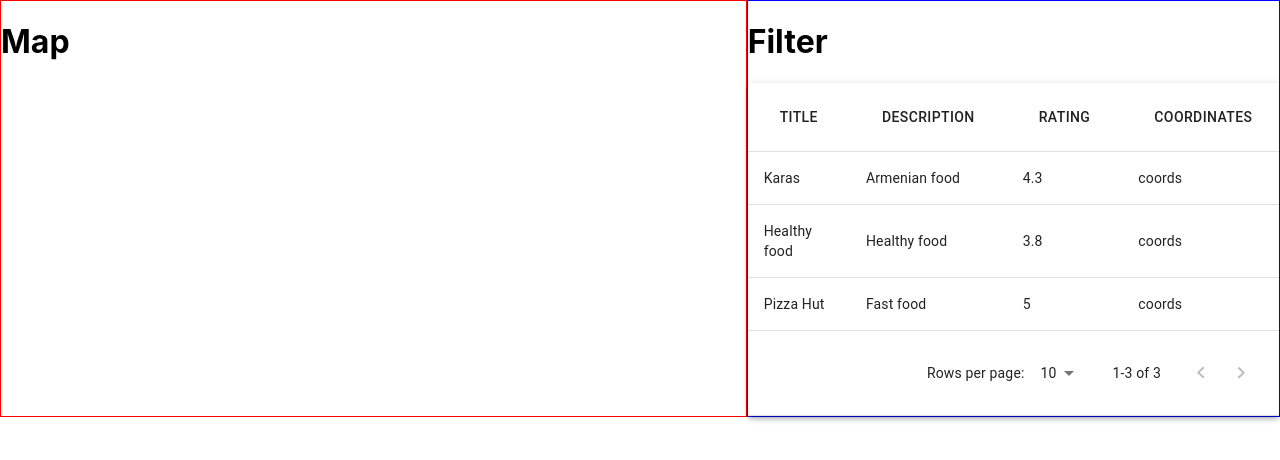
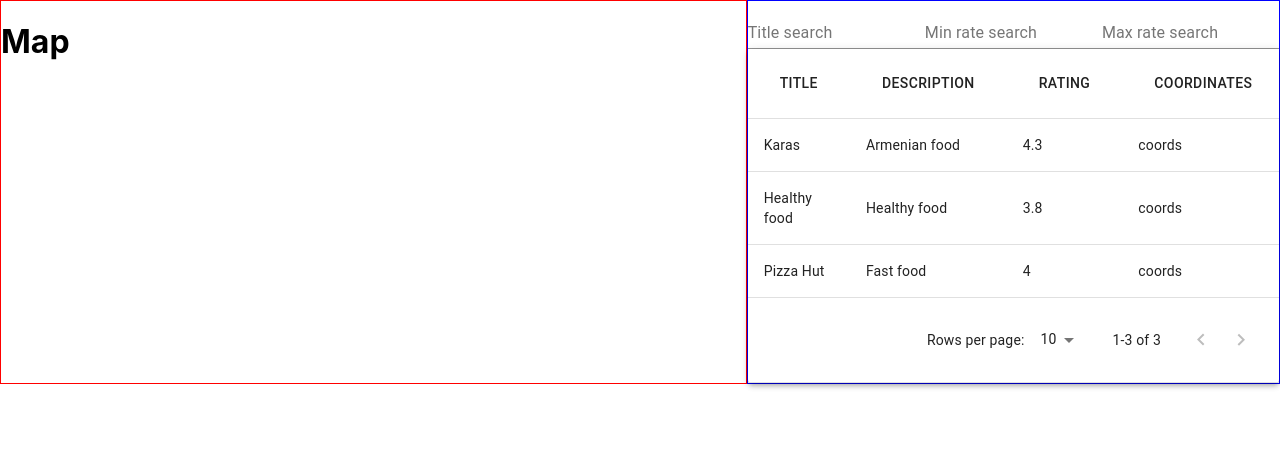
Before and after one commit to shaxulyan-hovhannes/mapbox-task-app, a React (Create React App) app: page / in a window 1280 px wide. Shown: the top 460 px of the page. Built offline with nearby package versions, Linux system fonts and the light colour scheme.

Commit message:
Filter restaurants

```diff
--- a/src/fake-data/restaurants/restaurants.js
+++ b/src/fake-data/restaurants/restaurants.js
@@ -15,7 +15,7 @@ export const restaurantsData = [
     {
         id: 3,
         title: 'Pizza Hut',
-        rating: 5,
+        rating: 4,
         description: 'Fast food'
     }
 ];
--- a/src/pages/mapbox/MapBox.jsx
+++ b/src/pages/mapbox/MapBox.jsx
@@ -2,6 +2,7 @@ import React from 'react';
 
 import Grid from '@material-ui/core/Grid';
 
+import RestaurantsFilter from "./components/restaurants/components/restaurants-filter/RestaurantsFilter";
 import RestaurantsList from "./components/restaurants/components/restaurants-list/RestaurantsList";
 
 import { useMapBox } from "./useMapBox";
@@ -20,7 +21,7 @@ function MapBox() {
             <Grid item xs={5} style={{
                 border: '1px solid blue',
             }}>
-                <h1>Filter</h1>
+                <RestaurantsFilter />
                 <RestaurantsList restaurants={restaurants}
                                  restaruantsData={restaruantsData}
                                  tableOptions={tableOptions}
--- /dev/null
+++ b/src/pages/mapbox/components/restaurants/components/restaurants-filter/RestaurantsFilter.jsx
@@ -0,0 +1,35 @@
+import React, { useState, useCallback } from 'react';
+
+import Grid from '@material-ui/core/Grid';
+import TextField from '@material-ui/core/TextField';
+
+import { useRestaurantsFilter } from "./useRestaurantsFilter";
+
+function RestaurantsFilter() {
+    const [ filters, setFilters ] = useState({
+        title: '',
+        min: '',
+        max: ''
+    });
+
+    useRestaurantsFilter(filters);
+
+  const handleChange = useCallback(field => event => setFilters({
+      ...filters,
+      [field]: event.target.value,
+  }), [filters]);
+
+    return <Grid container>
+        <Grid item xs={4}>
+            <TextField label="Title search" type="search" onChange={handleChange('title')} />
+        </Grid>
+        <Grid item xs={4}>
+            <TextField label="Min rate search" type="search" onChange={handleChange('min')} />
+        </Grid>
+        <Grid item xs={4}>
+            <TextField label="Max rate search" type="search" onChange={handleChange('max')} />
+        </Grid>
+    </Grid>
+}
+
+export default RestaurantsFilter;
--- /dev/null
+++ b/src/pages/mapbox/components/restaurants/components/restaurants-filter/useRestaurantsFilter.js
@@ -0,0 +1,14 @@
+import { useCallback, useEffect } from 'react';
+import {useDispatch} from "react-redux";
+
+import {filterRestaurants} from "../../../../../../store/restaurants/filter/actions";
+
+export function useRestaurantsFilter(filters) {
+    const dispatch = useDispatch();
+
+    const filterRestaurantsAction = useCallback(() => dispatch(filterRestaurants(filters)), [dispatch, filters]);
+
+    useEffect(() => {
+        filterRestaurantsAction(filters);
+    }, [filterRestaurantsAction, filters]);
+}
--- a/src/pages/mapbox/useMapBox.js
+++ b/src/pages/mapbox/useMapBox.js
@@ -17,7 +17,7 @@ export function useMapBox() {
 
     const {restaurants, selected} = useMemo(() => restaurantsList, [restaurantsList]);
 
-    const restaruantsData = (restaurants || []).map(item => [item.title, item.description, item.rating, 'coords', item.id]);
+    const restaruantsData = (restaurants || []).map(item => [item?.title, item?.description, item?.rating, 'coords', item?.id]);
 
     const getRestaurantsAction = useCallback(() => dispatch(getRestaurants()), [dispatch]);
     const selectRestaurantAction = useCallback((_, row) => {
--- /dev/null
+++ b/src/store/restaurants/filter/actions.js
@@ -0,0 +1,7 @@
+import { createActions } from 'redux-actions';
+
+export const {
+    filterRestaurants
+} = createActions(
+    'FILTER_RESTAURANTS',
+);
--- /dev/null
+++ b/src/store/restaurants/filter/reducer.js
@@ -0,0 +1,35 @@
+import { filterRestaurants } from "./actions";
+
+import {restaurantsData} from "../../../fake-data/restaurants/restaurants";
+
+const restaurantsFilterActions = {
+    [filterRestaurants]: (state, {payload: filters}) => {
+
+        const {title:titleFilter, min:minFilter, max:maxFilter} = filters ?? {};
+
+        let filteredRestaurants;
+
+        const isMin = (rate, min) => (!min || ((!!min) && (rate >= min)));
+
+        const isMax = (rate, max) => (!max || ((!!max) && (rate <= max)));
+
+        if (!titleFilter && !minFilter && !maxFilter) {
+            filteredRestaurants = restaurantsData;
+        }
+        else {
+            filteredRestaurants = restaurantsData.filter(item => (!titleFilter
+                || item.title.toLowerCase().includes(titleFilter.toLowerCase()))
+                && (isMin(item.rating, minFilter)) && (isMax(item.rating, maxFilter)))
+        }
+
+        return ({
+            ...state,
+            restaurantsList: {
+                ...state.restaurantsList,
+                restaurants: filteredRestaurants,
+            }
+        })
+    },
+};
+
+export { restaurantsFilterActions };
--- a/src/store/restaurants/reducer.js
+++ b/src/store/restaurants/reducer.js
@@ -1,6 +1,7 @@
 import { handleActions } from 'redux-actions';
 
 import {restaurantsList, restaurantsActions} from "./list/reducer";
+import {restaurantsFilterActions} from "./filter/reducer";
 
 const initialState = {
   restaurantsList
@@ -8,7 +9,8 @@ const initialState = {
 
 export default handleActions(
   {
-    ...restaurantsActions
+      ...restaurantsActions,
+      ...restaurantsFilterActions,
   },
   initialState
 );
```
